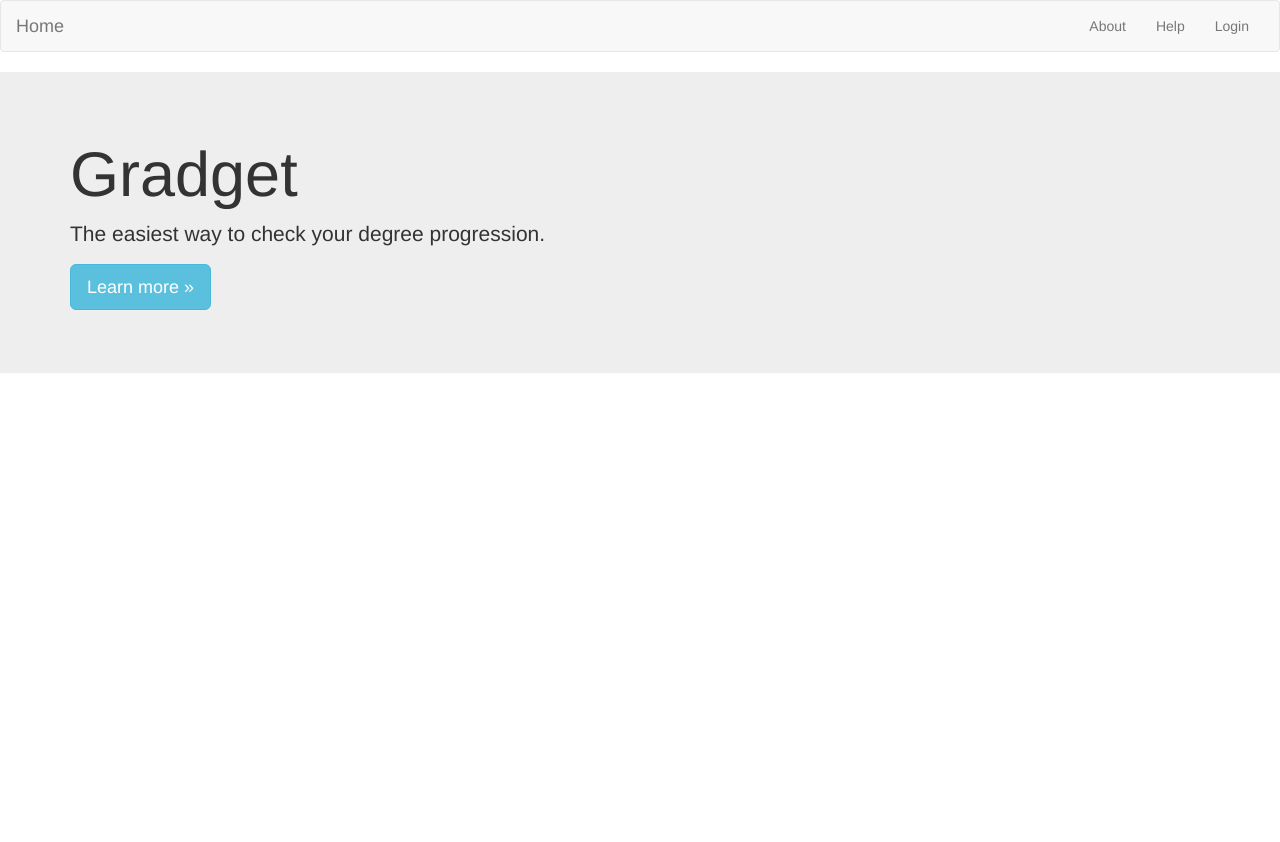
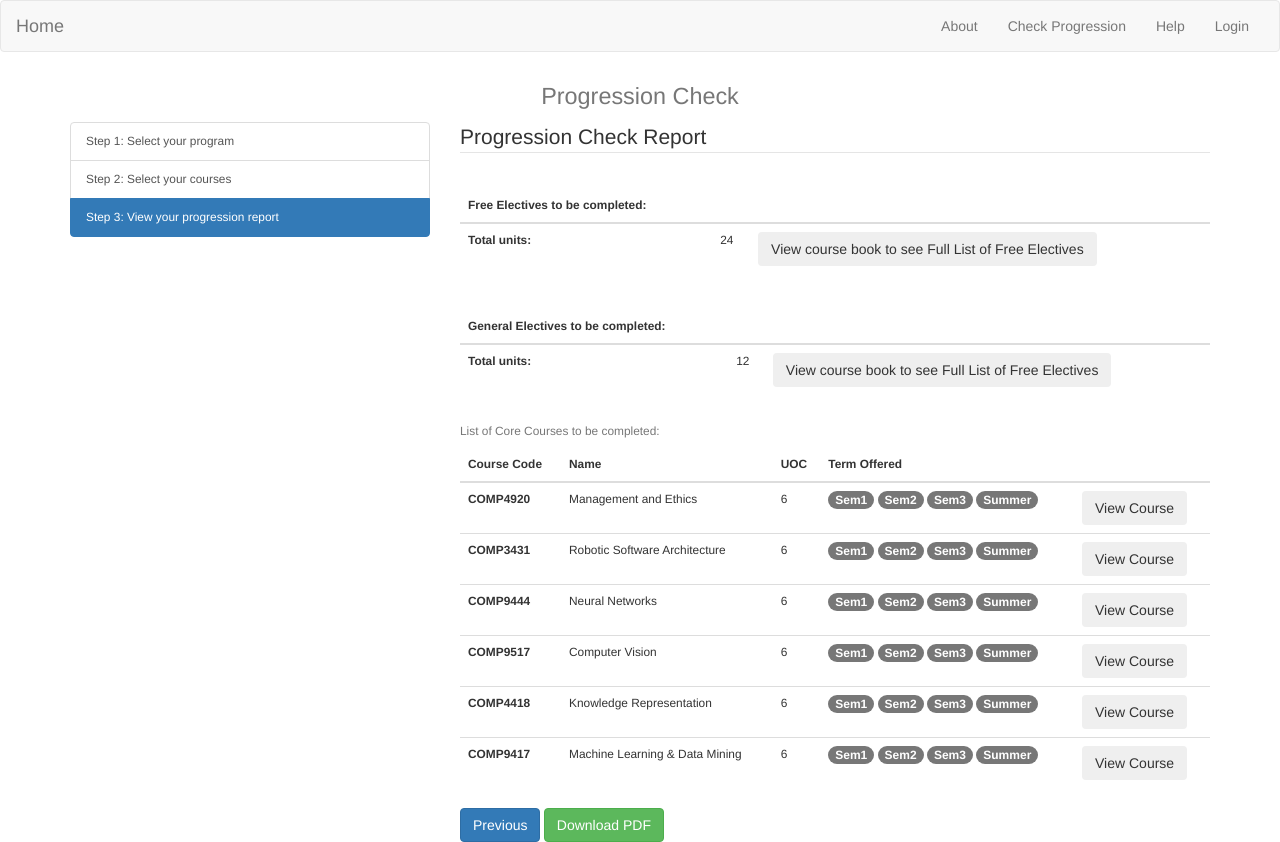
Before and after one commit to Thomas-Zhe-Liu/Progression_Check_Web, a Flask app: template app/templates/step3.html in a window 1280 px wide. Before the commit the page ends 373 px from the top, so only its background shows below. Run offline with Flask 2, Linux system fonts and the light colour scheme; the template is opened without the code that fills it, so the values that code supplies are empty; some libraries are stand-ins or nearby versions.

Commit message:
Uploading the Files manually due to merge conflicts after pulling

```diff
--- a/app/templates/step3.html
+++ b/app/templates/step3.html
@@ -4,39 +4,188 @@
   <meta charset="UTF-8">
   <title>Gradget</title>
   <link href="/static/css/bootstrap.min.css" rel="stylesheet">
-</head>
-<body>
 
   <nav class="navbar navbar-default">
     <div class="container-fluid">
       <!-- Brand and toggle get grouped for better mobile display -->
       <div class="navbar-header">
-      <button type="button" class="navbar-toggle collapsed" data-toggle="collapse" data-target="#bs-example-navbar-collapse-1" aria-expanded="false">
-        <span class="sr-only">Toggle navigation</span>
-        <span class="icon-bar"></span>
-        <span class="icon-bar"></span>
-        <span class="icon-bar"></span>
-      </button>
-      <a class="navbar-brand" href="#">Home</a>
+        <a class="navbar-brand" href="/">Home</a>
       </div>
 
       <!-- Collect the nav links, forms, and other content for toggling -->
       <div class="collapse navbar-collapse" id="bs-example-navbar-collapse-1">
         <ul class="nav navbar-nav navbar-right">
           <li><a href="#">About</a></li>
+          <li><a href="/step1">Check Progression</a></li>
           <li><a href="#">Help</a></li>
           <li><a href="#">Login</a></li>
         </ul>
       </div><!-- /.navbar-collapse -->
     </div><!-- /.container-fluid -->
   </nav>
+</head>
+<body>
 
- <div class="jumbotron">
+
+
+
+  <h1 class="text-center"> <small clss="text-muted">Progression Check</small></h1><small clss="text-muted">
+
   <div class="container">
-          <h1 class="display-3">Gradget</h1>
-          <p>The easiest way to check your degree progression.</p>
-          <p><a class="btn btn-info btn-lg" href="#" role="button">Learn more &raquo;</a></p>
+    <div class="row">
+      <div class="col-lg-4">
+        <div class="list-group">
+          <button type="button" class="list-group-item list-group-item-action">Step 1: Select your program</button>
+          <button type="button" class="list-group-item list-group-item-action">Step 2: Select your courses</button>
+          <button type="button" class="list-group-item list-group-item-action active">Step 3: View your progression report</button>
         </div>
       </div>
-</body>
-</html>
+
+      <div class="col-lg-8">
+        <form class="bd-example">
+  <fieldset>
+    <legend>Progression Check Report</legend>
+
+
+
+
+
+
+  </fieldset></form>
+  <div class="table-responsive">
+  <table class="table">
+    <caption></caption>
+  <thead>
+    <tr>
+      <th scope="col">Free Electives to be completed:</th>
+      <th scope="col"></th>
+      <th scope="col"></th>
+
+    </tr>
+  </thead>
+  <tbody>
+    <tr>
+      <th scope="row">Total units:</th>
+      <td>24</td>
+
+      <td><button type="button" class="btn btn-outline-danger">View course book to see Full List of Free Electives</button></td>
+    </tr>
+
+  </tbody>
+  </table>
+  <table class="table">
+    <caption></caption>
+  <thead>
+    <tr>
+      <th scope="col">General Electives to be completed:</th>
+      <th scope="col"></th>
+      <th scope="col"></th>
+
+    </tr>
+  </thead>
+  <tbody>
+    <tr>
+      <th scope="row">Total units:</th>
+      <td>12</td>
+
+      <td><button type="button" class="btn btn-outline-danger">View course book to see Full List of Free Electives</button></td>
+    </tr>
+
+  </tbody>
+  </table>
+<table class="table">
+    <caption>List of Core Courses to be completed:</caption>
+  <thead>
+    <tr>
+      <th scope="col">Course Code</th>
+      <th scope="col">Name</th>
+      <th scope="col">UOC</th>
+      <th scope="col">Term Offered</th>
+      <th scope="col"></th>
+    </tr>
+  </thead>
+  <tbody>
+    <tr>
+      <th scope="row">COMP4920</th>
+      <td>Management and Ethics</td>
+      <td>6</td>
+      <td>
+        <span class="badge badge-success">Sem1</span>
+        <span class="badge badge-warning">Sem2</span>
+        <span class="badge badge-warning">Sem3</span>
+        <span class="badge badge-info">Summer</span>
+      </td>
+      <td><button type="button" class="btn btn-outline-danger">View Course</button></td>
+</tr>
+  <tr>
+      <th scope="row">COMP3431</th>
+      <td>Robotic Software Architecture</td>
+      <td>6</td>
+      <td>
+        <span class="badge badge-success">Sem1</span>
+        <span class="badge badge-warning">Sem2</span>
+        <span class="badge badge-warning">Sem3</span>
+        <span class="badge badge-info">Summer</span>
+      </td>
+      <td><button type="button" class="btn btn-outline-danger">View Course</button></td>
+</tr>
+
+  <tr>
+      <th scope="row">COMP9444</th>
+      <td>Neural Networks</td>
+      <td>6</td>
+      <td>
+        <span class="badge badge-success">Sem1</span>
+        <span class="badge badge-warning">Sem2</span>
+        <span class="badge badge-warning">Sem3</span>
+        <span class="badge badge-info">Summer</span>
+      </td>
+      <td><button type="button" class="btn btn-outline-danger">View Course</button></td>
+</tr>
+  <tr>
+      <th scope="row">COMP9517</th>
+      <td>Computer Vision</td>
+      <td>6</td>
+      <td>
+        <span class="badge badge-success">Sem1</span>
+        <span class="badge badge-warning">Sem2</span>
+        <span class="badge badge-warning">Sem3</span>
+        <span class="badge badge-info">Summer</span>
+      </td>
+      <td><button type="button" class="btn btn-outline-danger">View Course</button></td>
+</tr>
+<tr>
+      <th scope="row">COMP4418</th>
+      <td>Knowledge Representation</td>
+      <td>6</td>
+      <td>
+        <span class="badge badge-success">Sem1</span>
+        <span class="badge badge-warning">Sem2</span>
+        <span class="badge badge-warning">Sem3</span>
+        <span class="badge badge-info">Summer</span>
+      </td>
+      <td><button type="button" class="btn btn-outline-danger">View Course</button></td>
+</tr>
+<tr>
+      <th scope="row">COMP9417</th>
+      <td>Machine Learning &amp; Data Mining</td>
+      <td>6</td>
+      <td>
+        <span class="badge badge-success">Sem1</span>
+        <span class="badge badge-warning">Sem2</span>
+        <span class="badge badge-warning">Sem3</span>
+        <span class="badge badge-info">Summer</span>
+      </td>
+      <td><button type="button" class="btn btn-outline-danger">View Course</button></td>
+</tr>
+
+  </tbody>
+  </table>
+</div>
+          <a class="btn btn-primary" href="/step2" role="button">Previous</a>
+          <button type="button" class="btn btn-success">Download PDF</button>
+      </div>
+    </div>
+  </div>
+
+</small></body></html>
```
Also changed, not shown: app/templates/step1.html (added, +73 -0 lines). Lines whose indentation alone changed are shown as unchanged.
